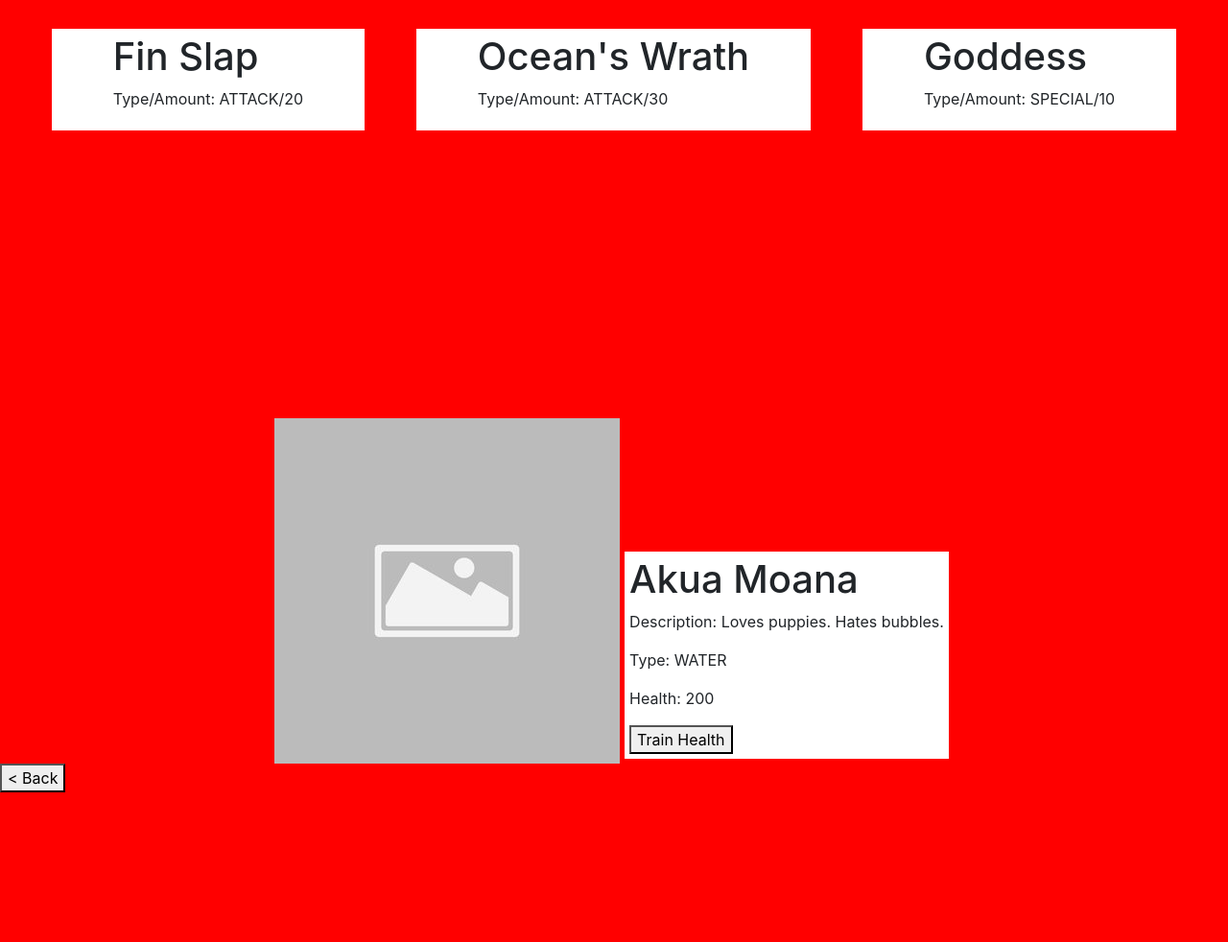
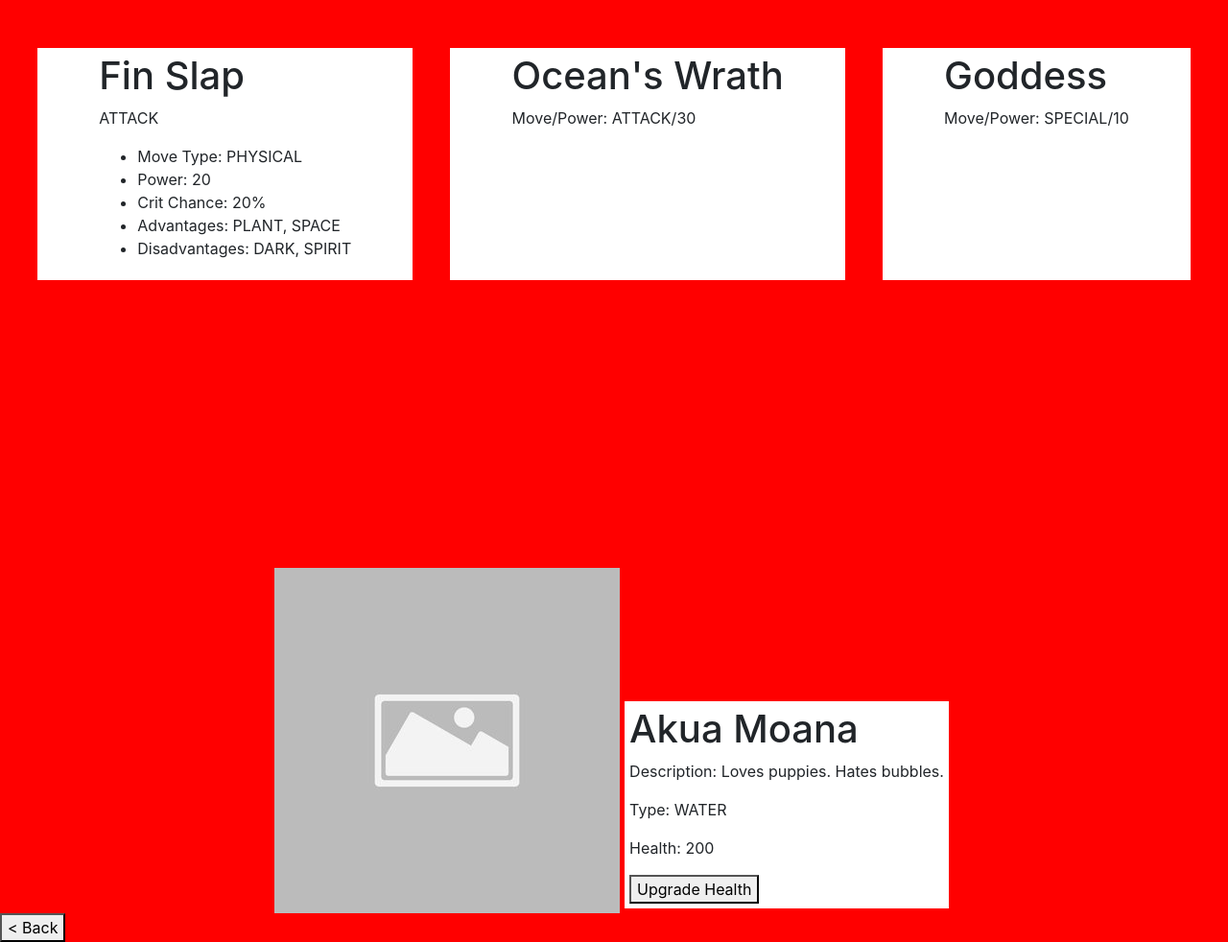
Before and after one commit to maxd66/advanced-portfolio, a website: page public/prodigium.html in a window 1280 px wide. Shown: the whole page at 96% size. Before the commit the page ends 826 px from the top, so only its background shows below. Drawn offline with nearby package versions, Linux system fonts and the light colour scheme.

Commit message:
big commit, work down on gym page

```diff
--- a/public/css/prodigium.css
+++ b/public/css/prodigium.css
@@ -167,8 +167,9 @@ body {
 /* Gym Styling ----------------------------------------------------- */
 #workouts .gymMoves {
   display: flex;
+  flex-wrap: wrap;
   justify-content: space-evenly;
-  margin-top: 30px;
+  margin-top: 50px;
 }
 
 #workouts #move1Stats,
@@ -176,11 +177,13 @@ body {
 #move3Stats {
   background-color: white;
   padding: 5px 5%;
+  min-width: 100px;
 }
 
 #workouts .playerContainer {
   display: flex;
   flex-direction: row;
+  flex-wrap: wrap;
   justify-content: center;
   align-items: flex-end;
   margin-top: 300px;
--- a/public/js/prodigiumScript.js
+++ b/public/js/prodigiumScript.js
@@ -894,26 +894,43 @@ class Render {
     const move1 = selectedCharacter.moves[0];
     const move2 = selectedCharacter.moves[1];
     const move3 = selectedCharacter.moves[2];
-    document.querySelector("body").innerHTML = ` <div id="workouts">
+    document.querySelector("body").innerHTML = `    <div id="workouts">
     <div class="gymMoves">
       <div id="move1Stats">
         <h1>${move1.name}</h1>
-        <p>
-          <span class="statTitle">Type/Amount: </span
-          >${move1.ahp.toUpperCase()}/${move1.damage}
-        </p>
+        <p>${move1.ahp.toUpperCase()}</p>
+        <ul class="dropdown_menu dropdown_menu--animated dropdown_menu-6">
+          <li class="dropdown_item-1">
+            <span class="stat-title">Move Type: </span
+            >${move1.type.toUpperCase()}
+          </li>
+          <li class="dropdown_item-2">
+            <span class="stat-title">Power: </span>${move1.damage}
+          </li>
+          <li class="dropdown_item-3">
+            <span class="stat-title">Crit Chance: </span>${move1.critChance}%
+          </li>
+          <li class="dropdown_item-4">
+            <span class="stat-title">Advantages: </span
+            >${move1.adv[0].toUpperCase()}, ${move1.adv[1].toUpperCase()}
+          </li>
+          <li class="dropdown_item-5">
+            <span class="stat-title">Disadvantages: </span
+            >${move1.weak[0].toUpperCase()}, ${move1.weak[1].toUpperCase()}
+          </li>
+        </ul>
       </div>
       <div id="move2Stats">
         <h1>${move2.name}</h1>
         <p>
-          <span class="statTitle">Type/Amount: </span
+          <span class="statTitle">Move/Power: </span
           >${move2.ahp.toUpperCase()}/${move2.damage}
         </p>
       </div>
       <div id="move3Stats">
         <h1>${move3.name}</h1>
         <p>
-          <span class="statTitle">Type/Amount: </span
+          <span class="statTitle">Move/Power: </span
           >${move3.ahp.toUpperCase()}/${move3.damage}
         </p>
       </div>
@@ -928,9 +945,11 @@ class Render {
         <p>
           <span class="statTitle">Description: </span>${player1.description}
         </p>
-        <p><span class="statTitle">Type: </span>${player1.type.toUpperCase()}</p>
+        <p>
+          <span class="statTitle">Type: </span>${player1.type.toUpperCase()}
+        </p>
         <p><span class="statTitle">Health: </span>${player1.startHp}</p>
-        <button class="workoutButton">Train Health</button>
+        <button class="workoutButton">Upgrade Health</button>
       </div>
     </div>
   </div>
--- a/public/prodigium.html
+++ b/public/prodigium.html
@@ -22,24 +22,72 @@
       <div class="gymMoves">
         <div id="move1Stats">
           <h1>${move1.name}</h1>
-          <p>
-            <span class="statTitle">Type/Amount: </span
-            >${move1.ahp.toUpperCase()}/${move1.damage}
-          </p>
+          <p>${move1.ahp.toUpperCase()}</p>
+          <ul class="dropdown_menu dropdown_menu--animated dropdown_menu-6">
+            <li class="dropdown_item-1">
+              <span class="stat-title">Move Type: </span
+              >${move1.type.toUpperCase()}
+            </li>
+            <li class="dropdown_item-2">
+              <span class="stat-title">Power: </span>${move1.damage}
+            </li>
+            <li class="dropdown_item-3">
+              <span class="stat-title">Crit Chance: </span>${move1.critChance}%
+            </li>
+            <li class="dropdown_item-4">
+              <span class="stat-title">Advantages: </span
+              >${move1.adv[0].toUpperCase()}, ${move1.adv[1].toUpperCase()}
+            </li>
+            <li class="dropdown_item-5">
+              <span class="stat-title">Disadvantages: </span
+              >${move1.weak[0].toUpperCase()}, ${move1.weak[1].toUpperCase()}
+            </li>
+          </ul>
         </div>
         <div id="move2Stats">
           <h1>${move2.name}</h1>
-          <p>
-            <span class="statTitle">Type/Amount: </span
-            >${move2.ahp.toUpperCase()}/${move2.damage}
-          </p>
+          <p>${move2.ahp.toUpperCase()}</p>
+          <ul class="dropdown_menu dropdown_menu--animated dropdown_menu-6">
+            <li class="dropdown_item-1">
+              <span class="stat-title">Move Type: </span
+              >${move2.type.toUpperCase()}
+            </li>
+            <li class="dropdown_item-2">
+              <span class="stat-title">Power: </span>${move2.damage}
+            </li>
+            <li class="dropdown_item-3">
+              <span class="stat-title">Crit Chance: </span>${move2.critChance}%
+            </li>
+            <li class="dropdown_item-4">
+              <span class="stat-title">Advantages: </span
+              >${move2.adv[0].toUpperCase()}, ${move2.adv[1].toUpperCase()}
+            </li>
+            <li class="dropdown_item-5">
+              <span class="stat-title">Disadvantages: </span
+              >${move2.weak[0].toUpperCase()}, ${move2.weak[1].toUpperCase()}
+            </li>
+          </ul>
         </div>
         <div id="move3Stats">
           <h1>${move3.name}</h1>
-          <p>
-            <span class="statTitle">Type/Amount: </span
-            >${move3.ahp.toUpperCase()}/${move3.damage}
-          </p>
+          <p>${move3.ahp.toUpperCase()}</p>
+          <ul class="dropdown_menu dropdown_menu--animated dropdown_menu-6">
+            <li class="dropdown_item-1">
+              <span class="stat-title">Move Type: </span
+              >${move3.type.toUpperCase()}, ${move3.description}
+            </li>
+            <li class="dropdown_item-2">
+              <span class="stat-title">Crit Chance: </span>${move3.critChance}%
+            </li>
+            <li class="dropdown_item-3">
+              <span class="stat-title">Advantages: </span
+              >${move3.adv[0].toUpperCase()}, ${move3.adv[1].toUpperCase()}
+            </li>
+            <li class="dropdown_item-4">
+              <span class="stat-title">Disadvantages: </span
+              >${move3.weak[0].toUpperCase()}, ${move3.weak[1].toUpperCase()}
+            </li>
+          </ul>
         </div>
       </div>
       <div class="playerContainer">
@@ -56,7 +104,7 @@
             <span class="statTitle">Type: </span>${player1.type.toUpperCase()}
           </p>
           <p><span class="statTitle">Health: </span>${player1.startHp}</p>
-          <button class="workoutButton">Train Health</button>
+          <button class="workoutButton">Upgrade Health</button>
         </div>
       </div>
     </div>
```
Also changed, not shown: routes/index.js (deleted).
